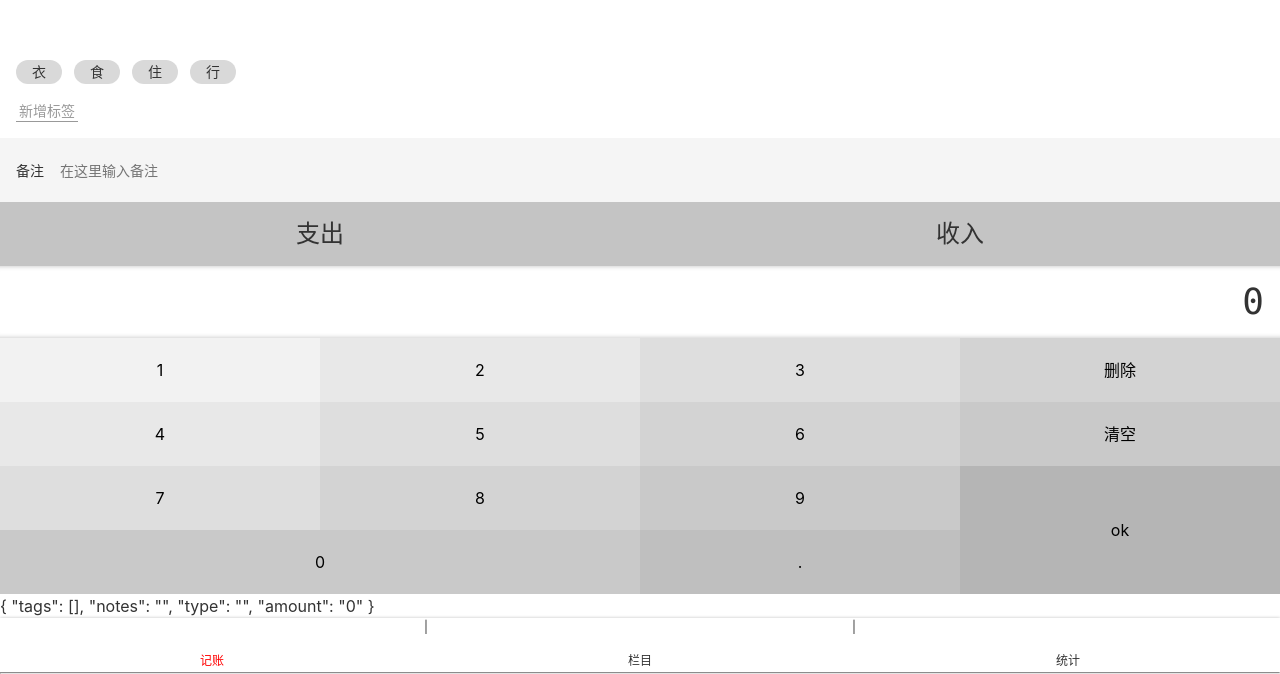
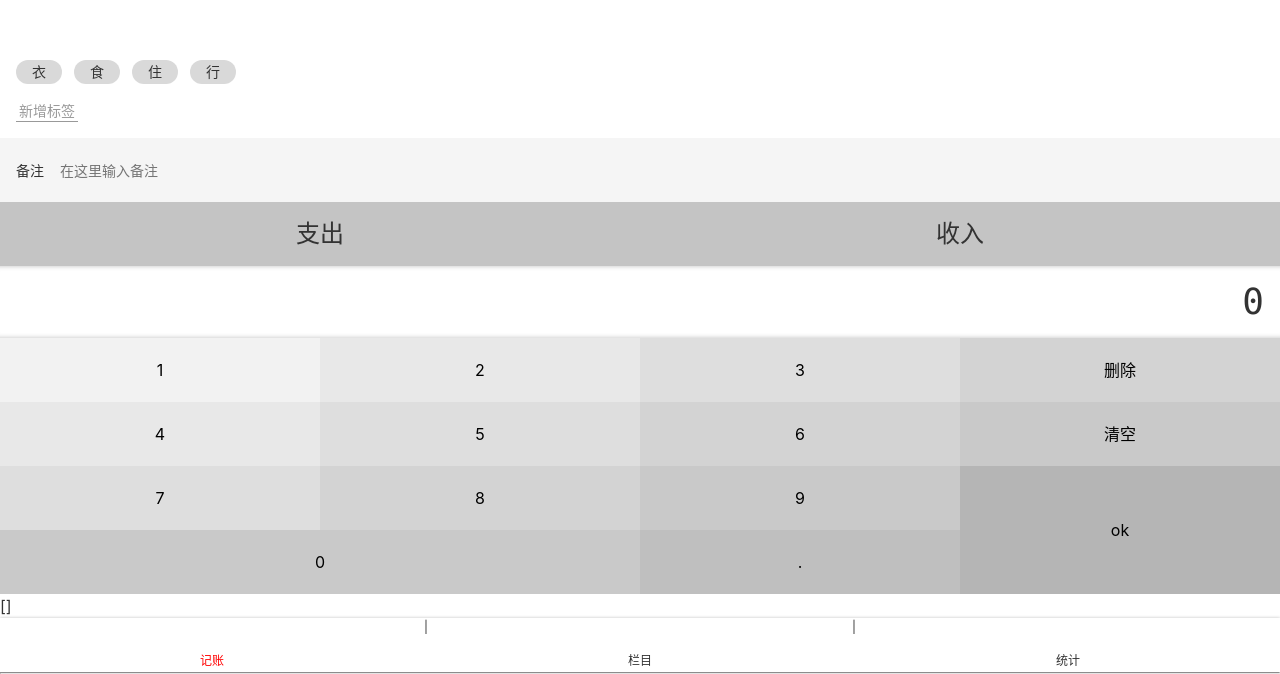
Before and after one commit to qingyou2517/bugu-local, a Vue app: page /#/money in a window 1280 px wide. Shown: the part 128-802 px from the top of the page. Built offline with nearby package versions, Linux system fonts and the light colour scheme.

Commit message:
把record的复制保存至recordList

```diff
--- a/src/components/Money/NumberPad.vue
+++ b/src/components/Money/NumberPad.vue
@@ -58,6 +58,7 @@ export default class NumberPad extends Vue {
 
   ok() {
     this.$emit('update:value',this.output)
+    this.$emit('submit',this.output)
   }
 }
 </script>
--- a/src/views/Money.vue
+++ b/src/views/Money.vue
@@ -1,8 +1,8 @@
 <template>
   <Layout class-prefix="layout">
-    {{record}}
-    <NumberPad @update:value="onUpdateAmount"/>
-    <Types :value.sync="record.type" />
+    {{ recordList }}
+    <NumberPad @update:value="onUpdateAmount" @submit="saveRecord"/>
+    <Types :value.sync="record.type"/>
     <Notes @update:value="onUpdateNotes"/>
     <Tags :data-source.sync="tags"
           @update:value="onUpdateTags"/>
@@ -15,13 +15,13 @@ import NumberPad from '@/components/Money/NumberPad.vue';
 import Types from '@/components/Money/Types.vue';
 import Notes from '@/components/Money/Notes.vue';
 import Tags from '@/components/Money/Tags.vue';
-import {Component} from 'vue-property-decorator';
+import {Component, Watch} from 'vue-property-decorator';
 
-type Record={
-  tags:string[],
-  notes:string,
-  type:string,
-  amount:string
+type Record = {
+  tags: string[],
+  notes: string,
+  type: string,
+  amount: string
 }
 
 @Component({
@@ -29,20 +29,36 @@ type Record={
 })
 export default class Money extends Vue {
   tags = ['衣', '食', '住', '行'];
-  record:Record={
-    tags:[],
-    notes:'',
-    type:'',
-    amount:'0'
+  // Record类型的数组，每一项都是一个Record类型的数据
+  recordList: Record[]=[];
+  record: Record = {
+    tags: [],
+    notes: '',
+    type: '',
+    amount: '0'
+  };
+
+  onUpdateTags(tags: string[]) {
+    this.record.tags = tags;
   }
-  onUpdateTags(tags:string[]){
-    this.record.tags=tags
+
+  onUpdateNotes(notes: string) {
+    this.record.notes = notes;
   }
-  onUpdateNotes(notes:string){
-    this.record.notes=notes
+
+  onUpdateAmount(value: string) {
+    this.record.amount = value;
   }
-  onUpdateAmount(value:string){
-    this.record.amount=value
+
+  saveRecord() {
+    const record2 = JSON.parse(JSON.stringify(this.record));
+    this.recordList.push(record2);
+    console.log(this.recordList);
+  }
+
+  @Watch('recordList')
+  onRecordListChanged() {
+    window.localStorage.setItem('recordList', JSON.stringify(this.record));
   }
 }
 </script>
```
